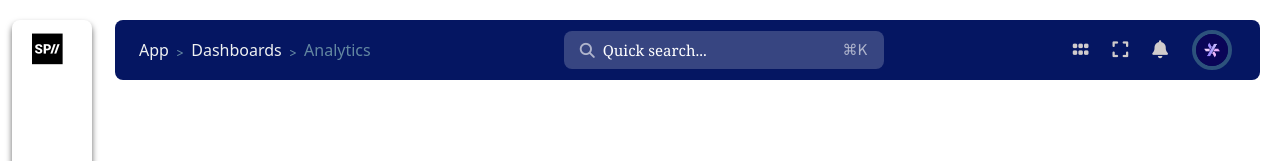
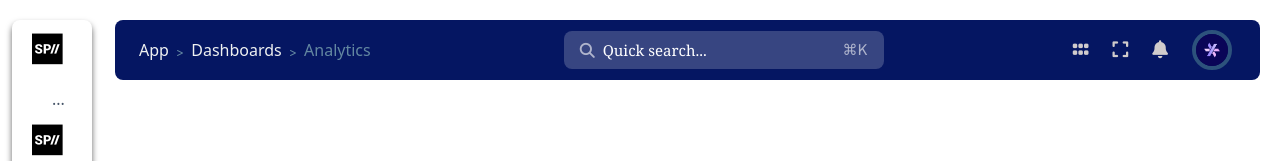
Before and after one commit to cabdikariim242/tailwise-vue, a Vue app: page / in a window 1280 px wide. Shown: the top 161 px of the page. Built offline with nearby package versions, Linux system fonts and the light colour scheme.

Commit message:
sidebar toggle working

```diff
--- a/src/components/sidebar.vue
+++ b/src/components/sidebar.vue
@@ -5,6 +5,15 @@
       class="phone:hidden  flex flex-col  bg-[#fff] group fixed bottom-3 top-0 left-3 transition-all duration-300 hover:w-[300px] w-[80px] mr-10 mt-5 rounded-lg"
     >
     <!-- all icons are here -->
+<div class="flex  ">
+    <i class="fa-brands fa-stackpath text-[35px] pl-5 pr-3 pt-3 text-5 transition-transform duration-50 rounded-full group-hover:rotate-[360deg]  "></i>
+    <p class="mt-5 group-hover:flex hidden text-[#475569] font-[500] ">ECHO</p>
+</div>
+
+<div class="ml-10">
+  <p class="mt-5 group-hover:flex hidden text-[#475569] font-[500] ">DASHBOARD</p>
+  <p class="mt-5 group-hover:hidden flex  text-[#475569] font-[500] ">...</p>
+</div>
 <div class="flex  ">
     <i class="fa-brands fa-stackpath text-[35px] pl-5 pr-3 pt-3 text-5 transition-transform duration-50 rounded-full group-hover:rotate-[360deg]  "></i>
     <p class="mt-5 group-hover:flex hidden text-[#475569] font-[500] ">ECHO</p>
```
